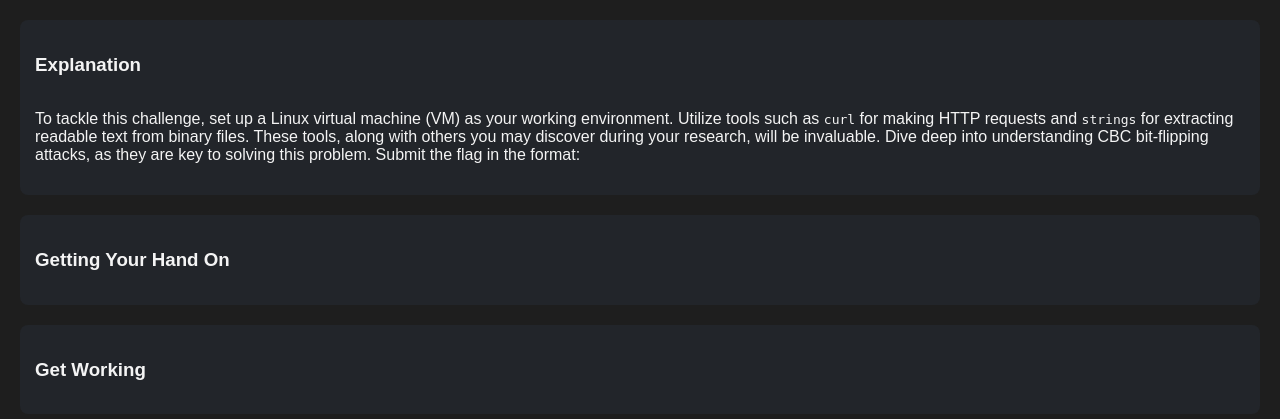
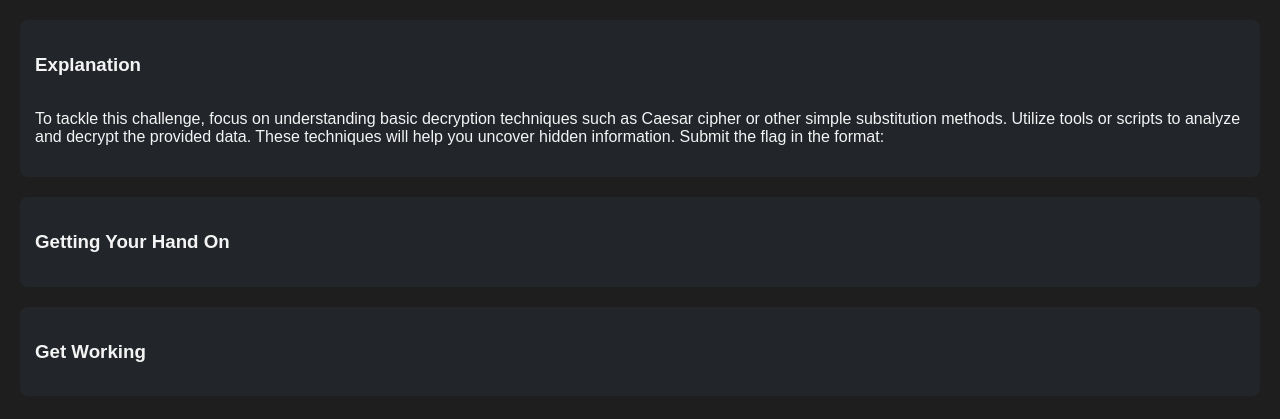
Before and after one commit to Victorydevlo/Flisk-Vulnerable-Website, a PHP site: page /ping/components/complex/64eh.php in a window 1280 px wide, after a click on "Explanation". Shown: the part 248-667 px from the top of the page. Run offline with PHP 8.4, Linux system fonts and the light colour scheme.

Commit message:
changed paragraph

```diff
--- a/components/complex/64eh.php
+++ b/components/complex/64eh.php
@@ -48,8 +48,7 @@ include '../../userinfo/connection.php';
             <h3>Explanation</h3>
         </div>
         <div class="task-content" id="content1">
-            <p>To tackle this challenge, set up a Linux virtual machine (VM) as your working environment. Utilize tools such as <code>curl</code> for making HTTP requests and <code>strings</code> for extracting readable text from binary files. These tools, along with others you may discover during your research, will be invaluable. Dive deep into understanding CBC bit-flipping attacks, as they are key to solving this problem. Submit the flag in the format:</p>
-
+            <p>To tackle this challenge, focus on understanding basic decryption techniques such as Caesar cipher or other simple substitution methods. Utilize tools or scripts to analyze and decrypt the provided data. These techniques will help you uncover hidden information. Submit the flag in the format:</p>
         </div>
     </div>
 
```
